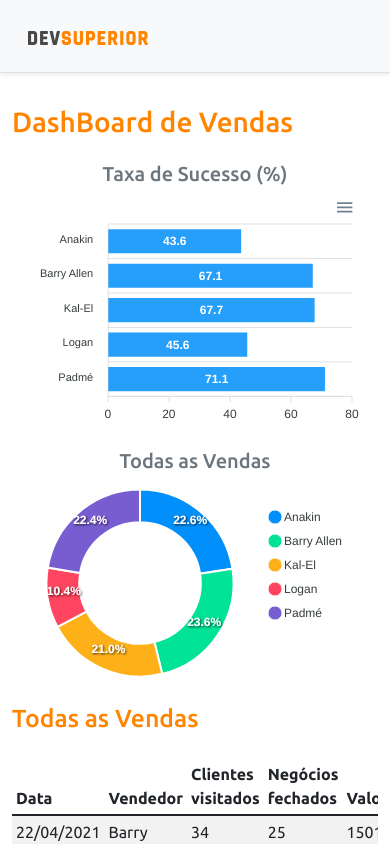
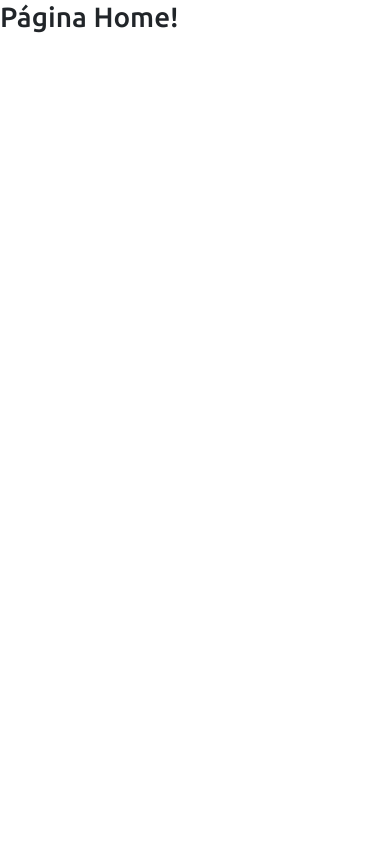
Before and after one commit to PedroBonorin0/projeto-sds3, a React (Create React App) app in the folder frontend/: page / in a window 390 px wide. Shown: the top 844 px of the page. Built offline with nearby package versions, Linux system fonts and the light colour scheme.

Commit message:
adiciona rotas

```diff
--- a/frontend/package.json
+++ b/frontend/package.json
@@ -16,6 +16,7 @@
     "react": "^17.0.2",
     "react-apexcharts": "^1.3.9",
     "react-dom": "^17.0.2",
+    "react-router-dom": "^5.3.0",
     "react-scripts": "4.0.3",
     "typescript": "^4.1.2",
     "web-vitals": "^1.0.1"
@@ -43,5 +44,8 @@
       "last 1 firefox version",
       "last 1 safari version"
     ]
+  },
+  "devDependencies": {
+    "@types/react-router-dom": "^5.1.8"
   }
 }
--- a/frontend/src/App.tsx
+++ b/frontend/src/App.tsx
@@ -1,35 +1,8 @@
-import BarChart from "components/BarChart";
-import DataTable from "components/DataTable";
-import DonutChart from "components/DonutChart";
-import Footer from "components/Footer";
-import NavBar from "components/NavBar";
+import Routes from "Routes";
 
 function App() {
   return (
-    <>
-      <NavBar />
-      <div className="container">
-        <h1 className="text-primary py-3">DashBoard de Vendas</h1>
-
-        <div className="row px-3">
-          <div className="col-sm-6">
-            <h5 className="text-center text-secondary">Taxa de Sucesso (%)</h5>
-            <BarChart />
-          </div>
-          <div className="col-sm-6">
-            <h5 className="text-center text-secondary">Todas as Vendas</h5>
-            <DonutChart />
-          </div>
-        </div>
-
-        <div className="py-3">
-          <h2 className="text-primary">Todas as Vendas</h2>
-        </div>
-
-        <DataTable />
-      </div>
-      <Footer />
-    </>
+    <Routes />
   );
 }
 
--- /dev/null
+++ b/frontend/src/Routes.tsx
@@ -0,0 +1,20 @@
+import Dashboard from 'pages/Dashboard';
+import Home from 'pages/Home';
+import { BrowserRouter, Route, Switch } from 'react-router-dom';
+
+const Routes = () => {
+    return (
+        <BrowserRouter>
+            <Switch>
+                <Route path="/" exact>
+                    <Home />
+                </Route>
+                <Route path="/dashboard">
+                    <Dashboard />
+                </Route>
+            </Switch>
+        </BrowserRouter>
+    );
+}
+
+export default Routes;
--- /dev/null
+++ b/frontend/src/pages/Dashboard/index.tsx
@@ -0,0 +1,36 @@
+import BarChart from "components/BarChart";
+import DataTable from "components/DataTable";
+import DonutChart from "components/DonutChart";
+import Footer from "components/Footer";
+import NavBar from "components/NavBar";
+
+const Dashboard = () => {
+    return (
+        <>
+            <NavBar />
+            <div className="container">
+                <h1 className="text-primary py-3">DashBoard de Vendas</h1>
+
+                <div className="row px-3">
+                    <div className="col-sm-6">
+                        <h5 className="text-center text-secondary">Taxa de Sucesso (%)</h5>
+                        <BarChart />
+                    </div>
+                    <div className="col-sm-6">
+                        <h5 className="text-center text-secondary">Todas as Vendas</h5>
+                        <DonutChart />
+                    </div>
+                </div>
+
+                <div className="py-3">
+                    <h2 className="text-primary">Todas as Vendas</h2>
+                </div>
+
+                <DataTable />
+            </div>
+            <Footer />
+        </>
+    );
+}
+
+export default Dashboard;
--- /dev/null
+++ b/frontend/src/pages/Home/index.tsx
@@ -0,0 +1,10 @@
+const Home = () => {
+    return (
+        <div>
+            <h1>Página Home!</h1>
+        </div>
+
+    );
+}
+
+export default Home;
```
Also changed, not shown: 1 other file (tests, documents, lock files or other folders).
